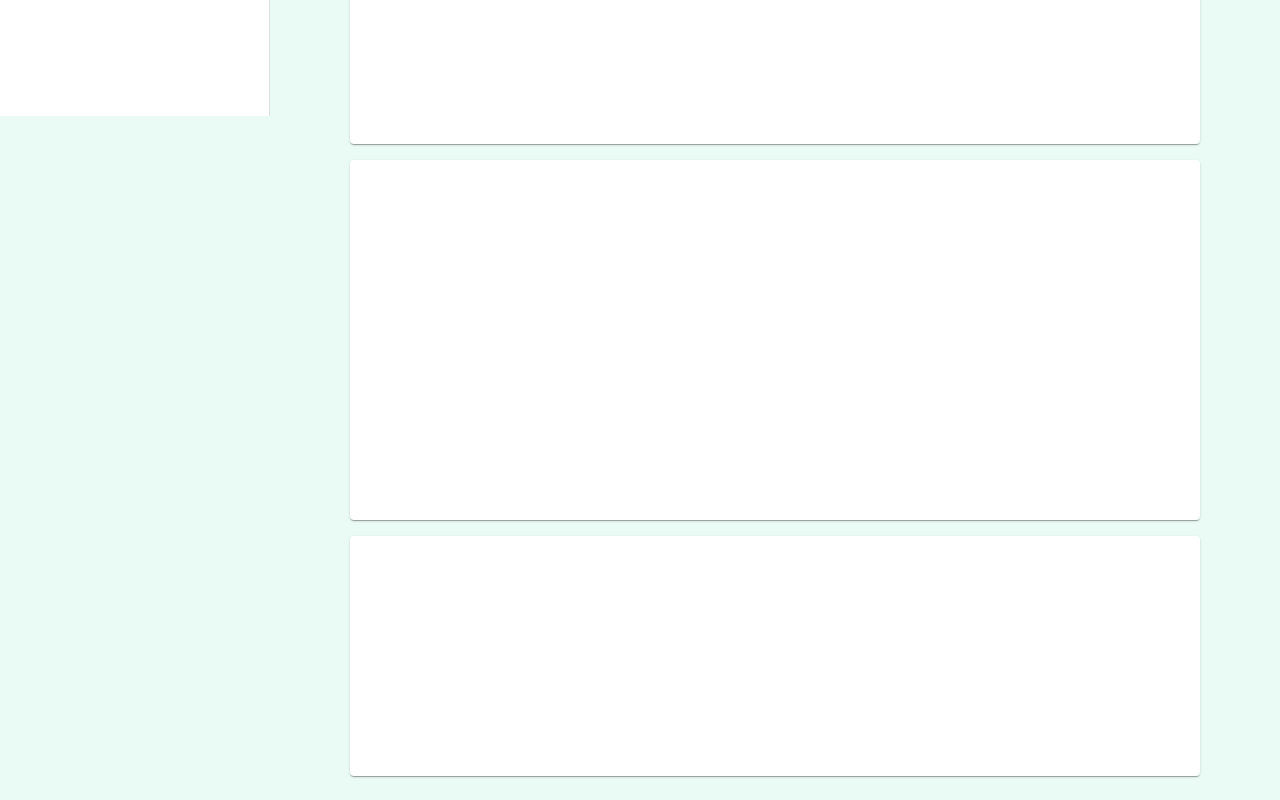
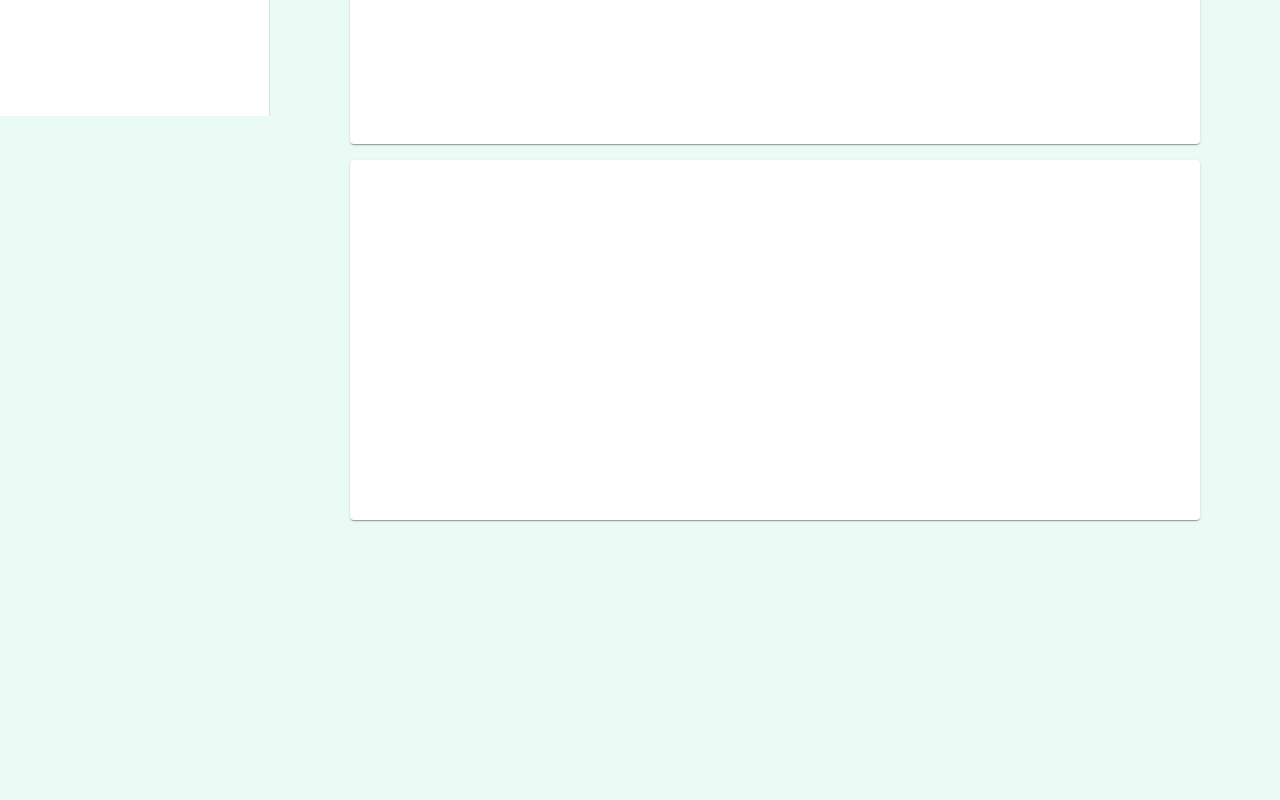
Before and after one commit to Ahosall/finnance-control-frontend, a React (Vite) app: page / in a window 1280 px wide. Shown: the part 684-1484 px from the top of the page. After the commit the page ends 1228 px from the top, so only its background shows below. Built offline with nearby package versions, Linux system fonts and the light colour scheme.

Commit message:
remove unnecessary component

```diff
--- a/src/pages/Dashboard.tsx
+++ b/src/pages/Dashboard.tsx
@@ -36,7 +36,6 @@ const Dashboard = () => {
 
       <Card sx={{ my: 2, height: "60vh" }}></Card>
       <Card sx={{ height: "45vh" }}></Card>
-      <Card sx={{ mt: 2, height: "30vh" }}></Card>
     </Box>
   );
 };
```
